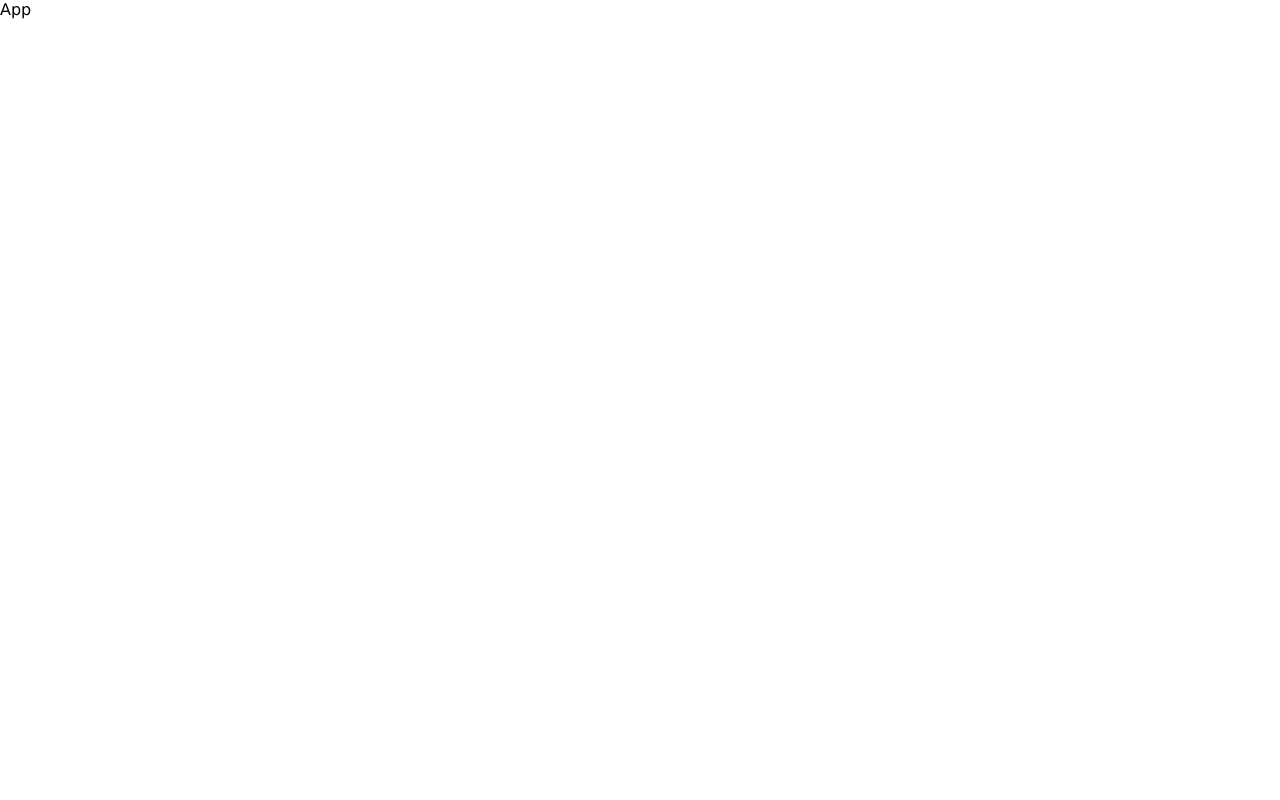
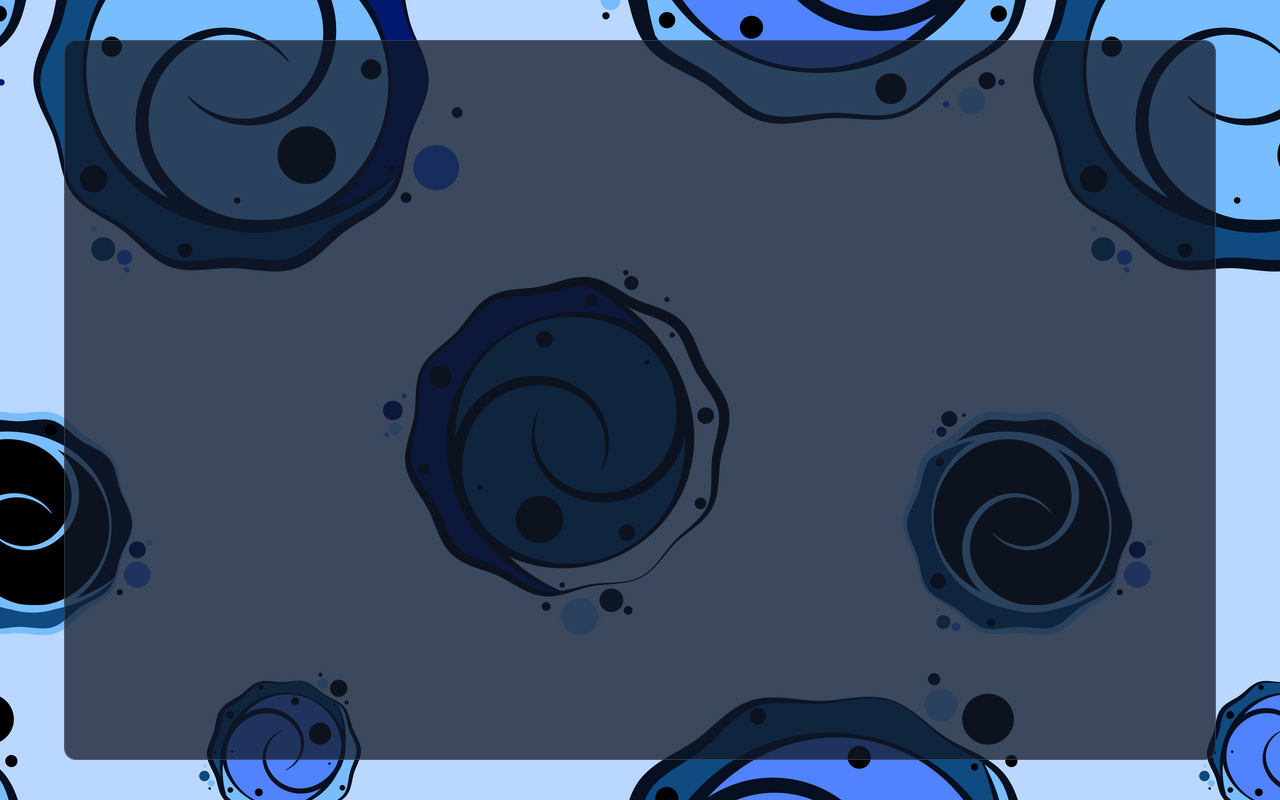
Before and after one commit to Codedys/Chatty, a React (Vite) app: page / in a window 1280 px wide. Built offline with nearby package versions, Linux system fonts and the light colour scheme.

Commit message:
background and file structure created

```diff
--- a/index.html
+++ b/index.html
@@ -4,7 +4,7 @@
     <meta charset="UTF-8" />
     <link rel="icon" type="image/svg+xml" href="/favicon.png" />
     <meta name="viewport" content="width=device-width, initial-scale=1.0" />
-    <title>Lama Dev Chat App</title>
+    <title>Chatty</title>
   </head>
   <body>
     <div id="root"></div>
--- a/src/App.jsx
+++ b/src/App.jsx
@@ -1,6 +1,8 @@
 const App = () => {
   return (
-    <div className=''>App</div>
+    <div className='container'>
+
+    </div>
   )
 }
 
--- a/src/index.css
+++ b/src/index.css
@@ -5,3 +5,24 @@
   font-family: "Lucida Sans", "Lucida Sans Regular", "Lucida Grande",
     "Lucida Sans Unicode", Geneva, Verdana, sans-serif;
 }
+body {
+
+  background-image:url("/bg.jpg");
+  display: flex;
+  align-items: center;
+  justify-content: center;
+  height: 100vh;
+  color: white;
+}
+.container{
+
+  width: 90vw;
+  height: 90vh;
+  background-color: rgba(17, 25, 40, 0.75);
+  backdrop-filter: blur(19px) saturated(180%);
+  border-radius: 12px;
+  border: 1px solid rgba(255, 255, 255, 0.125);
+
+
+
+}
```
Also changed, not shown: 1 other file (tests, documents, lock files or other folders).
